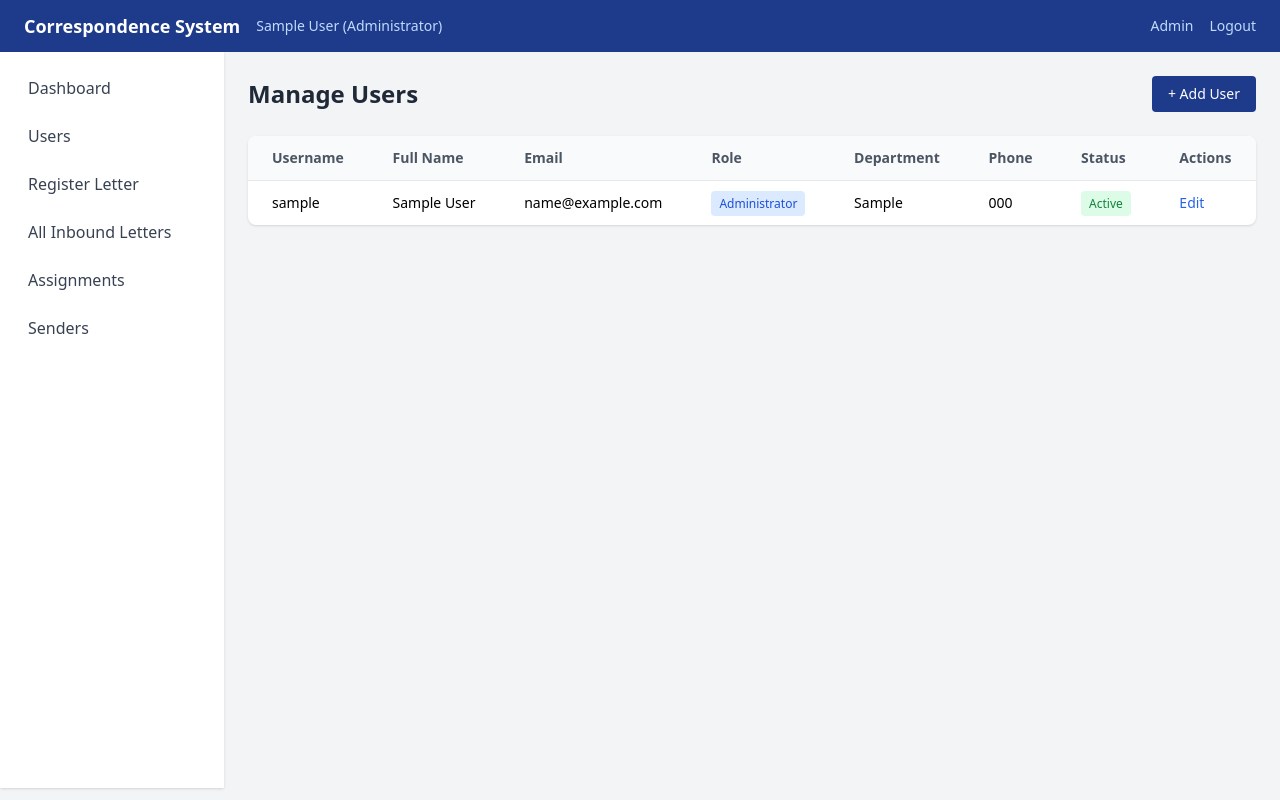
After one commit to Noro18/Corespondence-System, a Django app: page /users/ in a window 1280 px wide. The commit adds this page. Run offline with Django 5.2, Linux system fonts and the light colour scheme; a user stored in the database is signed in; tables that the repository leaves empty hold one stand-in row (values such as "Sample post"); some libraries are stand-ins or nearby versions.

Commit message:
Implement ADMIN-only User CRUD
* Add ADMIN-only User CRUD (list, create, edit, deactivate)

- UserListView with pagination (25 per page)
- UserCreateView using UserCreationForm
- UserUpdateView using UserChangeForm
- UserDeleteView deactivates (is_active=False) instead of hard-delete
- All views guarded with AdminMixin
- Sidebar: 'Users' link for ADMIN only
- Topbar 'Admin' link now ADMIN-only

* Fix bugs: custom forms, mixin guard, deactivate logic

- Created CustomUserCreationForm (fixes 'Manager not available' error)
- Created CustomUserChangeForm (includes role, phone, department fields)
- Fixed RoleRequiredMixin to check is_authenticated before .role access
- Fixed UserDeleteView to deactivate instead of hard-delete

* Remove all password validators (closes #5)

* Add important rule to AGENTS.md: no commit without explicit instruction

* Add CustomUserManager and admin add_fieldsets for role field

```diff
--- a/apps/accounts/admin.py
+++ b/apps/accounts/admin.py
@@ -9,5 +9,8 @@ class CustomUserAdmin(UserAdmin):
     fieldsets = UserAdmin.fieldsets + (
         ("Additional Info", {"fields": ("role", "phone", "department")}),
     )
+    add_fieldsets = UserAdmin.add_fieldsets + (
+        ("Additional Info", {"fields": ("role", "phone", "department")}),
+    )
     list_display = ("username", "email", "role", "is_active")
     list_filter = ("role", "is_active")
--- a/apps/accounts/models.py
+++ b/apps/accounts/models.py
@@ -1,5 +1,11 @@
-from django.contrib.auth.models import AbstractUser
+from django.contrib.auth.models import AbstractUser, UserManager
 from django.db import models
+
+
+class CustomUserManager(UserManager):
+    def create_superuser(self, username=None, email=None, password=None, **extra_fields):
+        extra_fields.setdefault("role", CustomUser.Role.ADMIN)
+        return super().create_superuser(username, email, password, **extra_fields)
 
 
 class CustomUser(AbstractUser):
@@ -15,6 +21,8 @@ class CustomUser(AbstractUser):
     created_at = models.DateTimeField(auto_now_add=True)
     updated_at = models.DateTimeField(auto_now=True)
 
+    objects = CustomUserManager()
+
     class Meta:
         db_table = "accounts"
 
--- a/apps/accounts/urls.py
+++ b/apps/accounts/urls.py
@@ -1,9 +1,15 @@
 from django.contrib.auth.views import LoginView, LogoutView
 from django.urls import path
+
+from . import views
 
 app_name = "accounts"
 
 urlpatterns = [
     path("login/", LoginView.as_view(template_name="accounts/login.html"), name="login"),
     path("logout/", LogoutView.as_view(http_method_names=["get", "post"]), name="logout"),
+    path("users/", views.UserListView.as_view(), name="user_list"),
+    path("users/create/", views.UserCreateView.as_view(), name="user_create"),
+    path("users/<int:pk>/edit/", views.UserUpdateView.as_view(), name="user_edit"),
+    path("users/<int:pk>/delete/", views.UserDeleteView.as_view(), name="user_delete"),
 ]
--- a/apps/accounts/views.py
+++ b/apps/accounts/views.py
@@ -1,3 +1,72 @@
-from django.shortcuts import render
+from django.contrib.auth.mixins import LoginRequiredMixin
+from django.contrib.auth.forms import BaseUserCreationForm, UserChangeForm
+from django.http import HttpResponseRedirect
+from django.urls import reverse_lazy
+from django.views.generic import CreateView, DeleteView, ListView, UpdateView
 
-# Create your views here.
+from apps.common.mixins import AdminMixin
+
+from .models import CustomUser
+
+
+class CustomUserCreationForm(BaseUserCreationForm):
+    class Meta(BaseUserCreationForm.Meta):
+        model = CustomUser
+        fields = ("username", "first_name", "last_name", "email", "role", "phone", "department")
+
+
+class CustomUserChangeForm(UserChangeForm):
+    class Meta(UserChangeForm.Meta):
+        model = CustomUser
+        fields = ("username", "first_name", "last_name", "email", "role", "phone", "department", "is_active")
+
+
+class UserListView(AdminMixin, LoginRequiredMixin, ListView):
+    model = CustomUser
+    template_name = "accounts/user_list.html"
+    context_object_name = "users"
+    paginate_by = 25
+    ordering = ["-is_active", "username"]
+
+
+class UserCreateView(AdminMixin, LoginRequiredMixin, CreateView):
+    model = CustomUser
+    form_class = CustomUserCreationForm
+    template_name = "accounts/user_form.html"
+    extra_context = {"title": "Add User"}
+    success_url = reverse_lazy("accounts:user_list")
+
+    def get_form(self, form_class=None):
+        form = super().get_form(form_class)
+        for field_name in form.fields:
+            form.fields[field_name].widget.attrs.update(
+                {"class": "w-full px-3 py-2 border border-gray-300 rounded focus:outline-none focus:ring-2 focus:ring-blue-500"}
+            )
+        return form
+
+
+class UserUpdateView(AdminMixin, LoginRequiredMixin, UpdateView):
+    model = CustomUser
+    form_class = CustomUserChangeForm
+    template_name = "accounts/user_form.html"
+    extra_context = {"title": "Edit User"}
+    success_url = reverse_lazy("accounts:user_list")
+
+    def get_form(self, form_class=None):
+        form = super().get_form(form_class)
+        for field_name in form.fields:
+            form.fields[field_name].widget.attrs.update(
+                {"class": "w-full px-3 py-2 border border-gray-300 rounded focus:outline-none focus:ring-2 focus:ring-blue-500"}
+            )
+        return form
+
+
+class UserDeleteView(AdminMixin, LoginRequiredMixin, DeleteView):
+    model = CustomUser
+    template_name = "accounts/user_confirm_delete.html"
+    success_url = reverse_lazy("accounts:user_list")
+
+    def form_valid(self, form):
+        self.object.is_active = False
+        self.object.save(update_fields=["is_active"])
+        return HttpResponseRedirect(self.get_success_url())
--- a/apps/common/mixins.py
+++ b/apps/common/mixins.py
@@ -7,6 +7,8 @@ class RoleRequiredMixin(AccessMixin):
     allowed_roles: list[str] = []
 
     def dispatch(self, request, *args, **kwargs):
+        if not request.user.is_authenticated:
+            return self.handle_no_permission()
         if request.user.role not in self.allowed_roles:
             return self.handle_no_permission()
         return super().dispatch(request, *args, **kwargs)
--- /dev/null
+++ b/templates/accounts/user_list.html
@@ -0,0 +1,70 @@
+{% extends "base.html" %}
+
+{% block title %}Manage Users - Correspondence System{% endblock %}
+
+{% block content %}
+
+<div class="flex items-center justify-between mb-6">
+  <h1 class="text-2xl font-bold text-gray-800">Manage Users</h1>
+  <a href="{% url 'accounts:user_create' %}" class="bg-blue-900 text-white px-4 py-2 rounded hover:bg-blue-800 text-sm font-medium">+ Add User</a>
+</div>
+
+<div class="bg-white rounded-lg shadow overflow-x-auto">
+  <table class="w-full text-sm">
+    <thead>
+      <tr class="bg-gray-50 text-gray-600 text-left">
+        <th class="px-6 py-3">Username</th>
+        <th class="px-6 py-3">Full Name</th>
+        <th class="px-6 py-3">Email</th>
+        <th class="px-6 py-3">Role</th>
+        <th class="px-6 py-3">Department</th>
+        <th class="px-6 py-3">Phone</th>
+        <th class="px-6 py-3">Status</th>
+        <th class="px-6 py-3">Actions</th>
+      </tr>
+    </thead>
+    <tbody>
+      {% for user_obj in users %}
+      <tr class="border-t hover:bg-gray-50">
+        <td class="px-6 py-3 font-medium">{{ user_obj.username }}</td>
+        <td class="px-6 py-3">{{ user_obj.get_full_name }}</td>
+        <td class="px-6 py-3">{{ user_obj.email|default:"—" }}</td>
+        <td class="px-6 py-3">
+          <span class="bg-blue-100 text-blue-700 px-2 py-1 rounded text-xs">{{ user_obj.get_role_display }}</span>
+        </td>
+        <td class="px-6 py-3">{{ user_obj.department|default:"—" }}</td>
+        <td class="px-6 py-3">{{ user_obj.phone|default:"—" }}</td>
+        <td class="px-6 py-3">
+          {% if user_obj.is_active %}
+          <span class="bg-green-100 text-green-700 px-2 py-1 rounded text-xs">Active</span>
+          {% else %}
+          <span class="bg-red-100 text-red-700 px-2 py-1 rounded text-xs">Inactive</span>
+          {% endif %}
+        </td>
+        <td class="px-6 py-3">
+          <a href="{% url 'accounts:user_edit' user_obj.pk %}" class="text-blue-600 hover:underline mr-3">Edit</a>
+          {% if user_obj != request.user %}
+          <a href="{% url 'accounts:user_delete' user_obj.pk %}" class="text-red-600 hover:underline">Deactivate</a>
+          {% endif %}
+        </td>
+      </tr>
+      {% empty %}
+      <tr><td colspan="8" class="px-6 py-4 text-gray-400 text-center">No users found</td></tr>
+      {% endfor %}
+    </tbody>
+  </table>
+</div>
+
+{% if is_paginated %}
+<div class="mt-4 flex justify-center gap-2">
+  {% if page_obj.has_previous %}
+  <a href="?page={{ page_obj.previous_page_number }}" class="px-3 py-1 bg-white border rounded hover:bg-gray-50 text-sm">Previous</a>
+  {% endif %}
+  <span class="px-3 py-1 text-sm text-gray-600">Page {{ page_obj.number }} of {{ page_obj.paginator.num_pages }}</span>
+  {% if page_obj.has_next %}
+  <a href="?page={{ page_obj.next_page_number }}" class="px-3 py-1 bg-white border rounded hover:bg-gray-50 text-sm">Next</a>
+  {% endif %}
+</div>
+{% endif %}
+
+{% endblock %}
--- a/templates/base.html
+++ b/templates/base.html
@@ -14,7 +14,9 @@
       <span class="text-blue-200 text-sm">{{ user.get_full_name }} ({{ user.get_role_display }})</span>
     </div>
     <div class="flex items-center gap-4">
+      {% if user.role == 'ADMIN' %}
       <a href="{% url 'admin:index' %}" class="text-blue-200 hover:text-white text-sm">Admin</a>
+      {% endif %}
       <a href="{% url 'accounts:logout' %}" class="text-blue-200 hover:text-white text-sm">Logout</a>
     </div>
   </nav>
@@ -23,6 +25,9 @@
     <aside class="w-56 bg-white shadow min-h-[calc(100vh-64px)] p-4">
       <ul class="space-y-2">
         <li><a href="{% url 'monitoring:dashboard' %}" class="block px-3 py-2 rounded hover:bg-blue-50 text-gray-700">Dashboard</a></li>
+        {% if user.role == 'ADMIN' %}
+        <li><a href="{% url 'accounts:user_list' %}" class="block px-3 py-2 rounded hover:bg-blue-50 text-gray-700">Users</a></li>
+        {% endif %}
         {% if user.role == 'SEK' or user.role == 'ADMIN' %}
         <li><a href="{% url 'admin:inbound_letters_inboundletter_add' %}" class="block px-3 py-2 rounded hover:bg-blue-50 text-gray-700">Register Letter</a></li>
         {% endif %}
```
Also changed, not shown: AGENTS.md (+4 -0 lines), config/settings.py (+1 -14 lines), templates/accounts/user_confirm_delete.html (added, +25 -0 lines), templates/accounts/user_form.html (added, +43 -0 lines).
